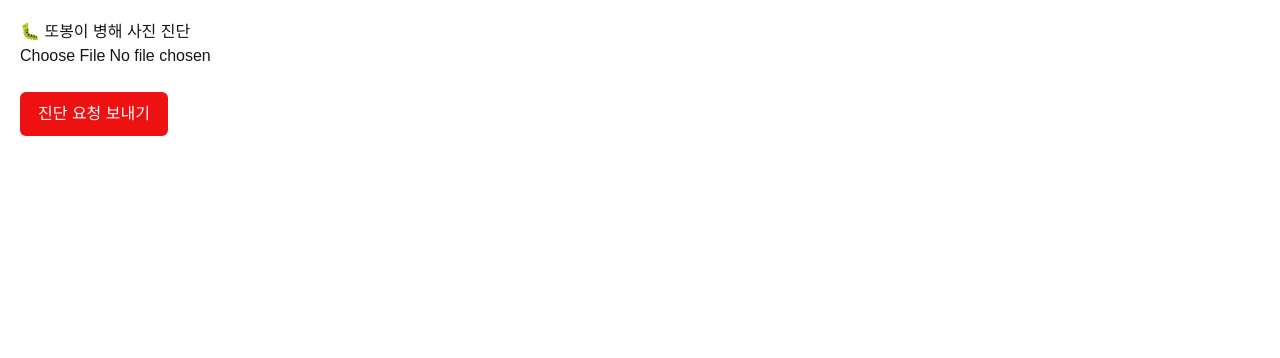
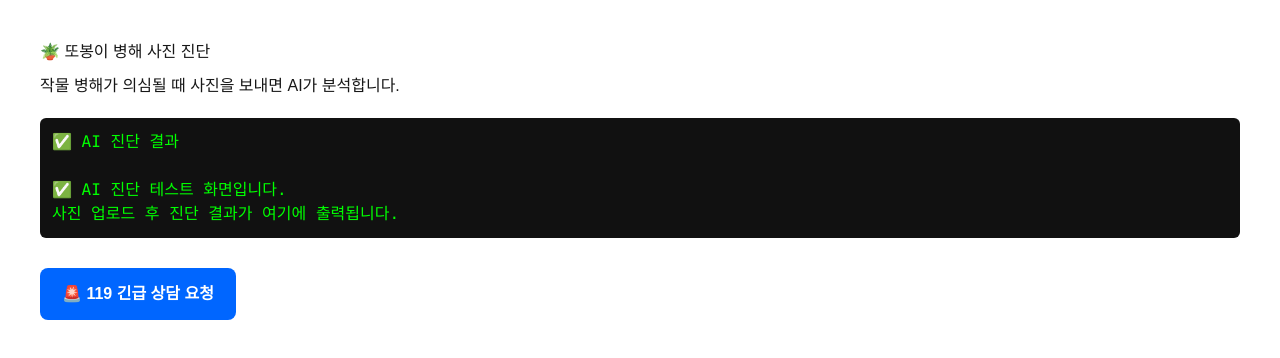
Before and after one commit to tourpd/plant-doctor-app, a Next.js app: page / in a window 1280 px wide. Shown: the top 358 px of the page. Built offline with nearby package versions, Linux system fonts and the light colour scheme.

Commit message:
final basecamp UI with 119 link

```diff
--- a/app/page.tsx
+++ b/app/page.tsx
@@ -3,90 +3,52 @@
 import { useState } from "react";
 
 export default function Home() {
-  const [image, setImage] = useState<File | null>(null);
-  const [result, setResult] = useState<string>("");
-  const [loading, setLoading] = useState<boolean>(false);
-
-  const handleDiagnose = async () => {
-    if (!image) {
-      alert("사진을 먼저 선택해 주세요.");
-      return;
-    }
-
-    try {
-      setLoading(true);
-      setResult("");
-
-      const formData = new FormData();
-      formData.append("image", image);
-
-      const res = await fetch("/api/analyze", {
-        method: "POST",
-        body: formData
-      });
-
-      const data = await res.json();
-
-      if (!res.ok) {
-        console.error("API ERROR:", data);
-        setResult("AI 진단 실패: " + (data.error || res.statusText));
-        return;
-      }
-
-      setResult(data.result || "진단 결과 없음");
-
-    } catch (err) {
-      console.error("REQUEST ERROR:", err);
-      setResult("AI 호출 중 오류 발생");
-    } finally {
-      setLoading(false);
-    }
-  };
+  const [result] = useState(
+    "✅ AI 진단 테스트 화면입니다.\n사진 업로드 후 진단 결과가 여기에 출력됩니다."
+  );
 
   return (
-    <main style={{ padding: 20 }}>
-      <h2>🐛 또봉이 병해 사진 진단</h2>
+    <main style={{ padding: 40 }}>
 
-      <input
-        type="file"
-        accept="image/*"
-        onChange={(e) => setImage(e.target.files?.[0] || null)}
-      />
+      <h2>🪴 또봉이 병해 사진 진단</h2>
 
-      <br />
-      <br />
+      <p style={{ marginTop: 10 }}>작물 병해가 의심될 때 사진을 보내면 AI가 분석합니다.</p>
 
-      <button
-        onClick={handleDiagnose}
-        disabled={loading}
+      <pre
         style={{
-          padding: "10px 18px",
-          background: "#e11",
-          color: "white",
-          border: "none",
+          background: "#111",
+          color: "#00ff00",
+          padding: "12px",
+          marginTop: 20,
           borderRadius: 6,
-          cursor: "pointer"
+          whiteSpace: "pre-wrap"
         }}
       >
-        {loading ? "진단 중..." : "진단 요청 보내기"}
-      </button>
+        ✅ AI 진단 결과
+{"\n\n"}
+        {result}
+      </pre>
 
-      {result && (
-        <pre
-          style={{
-            whiteSpace: "pre-wrap",
-            background: "#111",
-            color: "#0f0",
-            padding: 15,
-            marginTop: 20,
-            borderRadius: 6
-          }}
-        >
-✅ AI 진단 결과
+      {/* 🆘 119 농가 긴급 상담 버튼 */}
+      <a
+        href="https://www.appsheet.com/start/58068f53-8b94-4e26-9487-e65dc73261cb?view=%EB%86%8D%EA%B0%80%20%EC%A0%91%EC%88%98"
+        target="_blank"
+        rel="noopener noreferrer"
+        style={{
+          display: "inline-block",
+          marginTop: 30,
+          background: "#0066ff",
+          color: "white",
+          padding: "14px 22px",
+          borderRadius: 8,
+          textDecoration: "none",
+          fontWeight: "bold",
+          fontSize: 16,
+        }}
+      >
+        🚨 119 긴급 상담 요청
+      </a>
 
-{result}
-        </pre>
-      )}
     </main>
   );
 }
```
